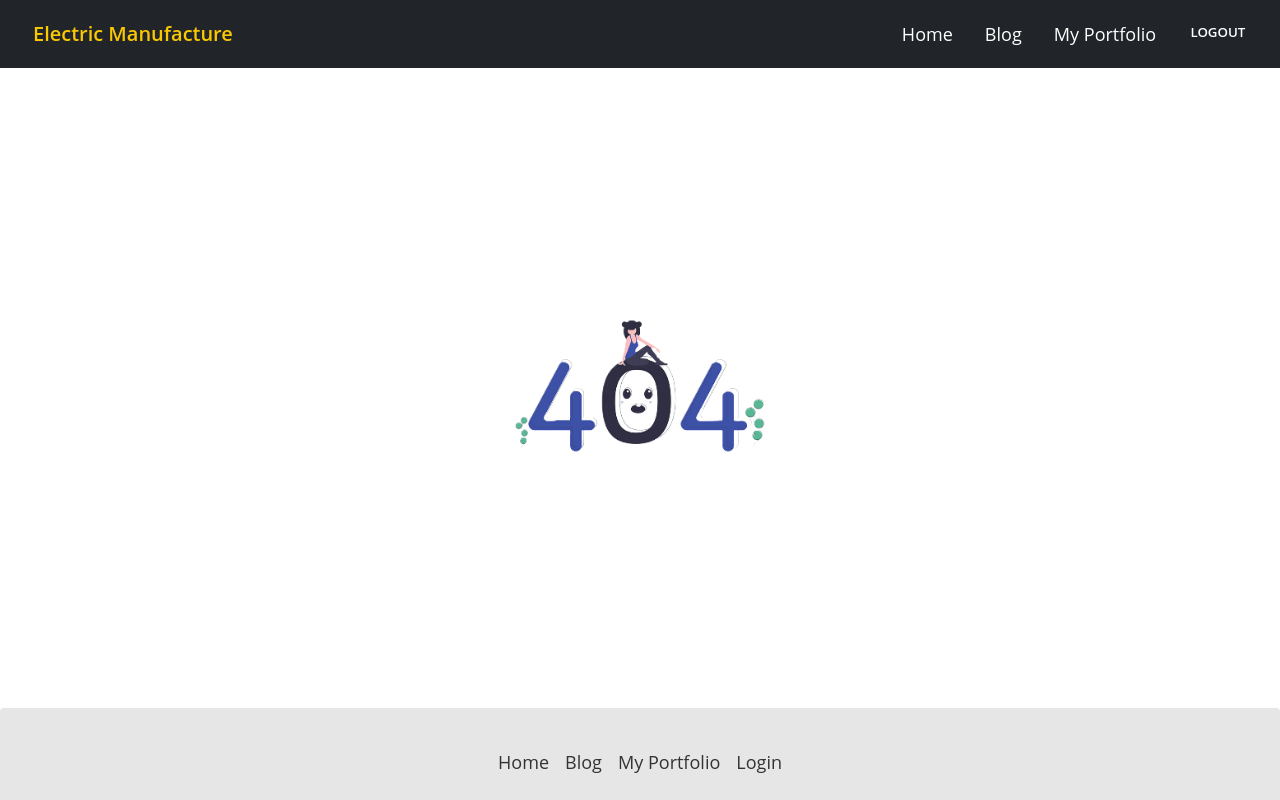
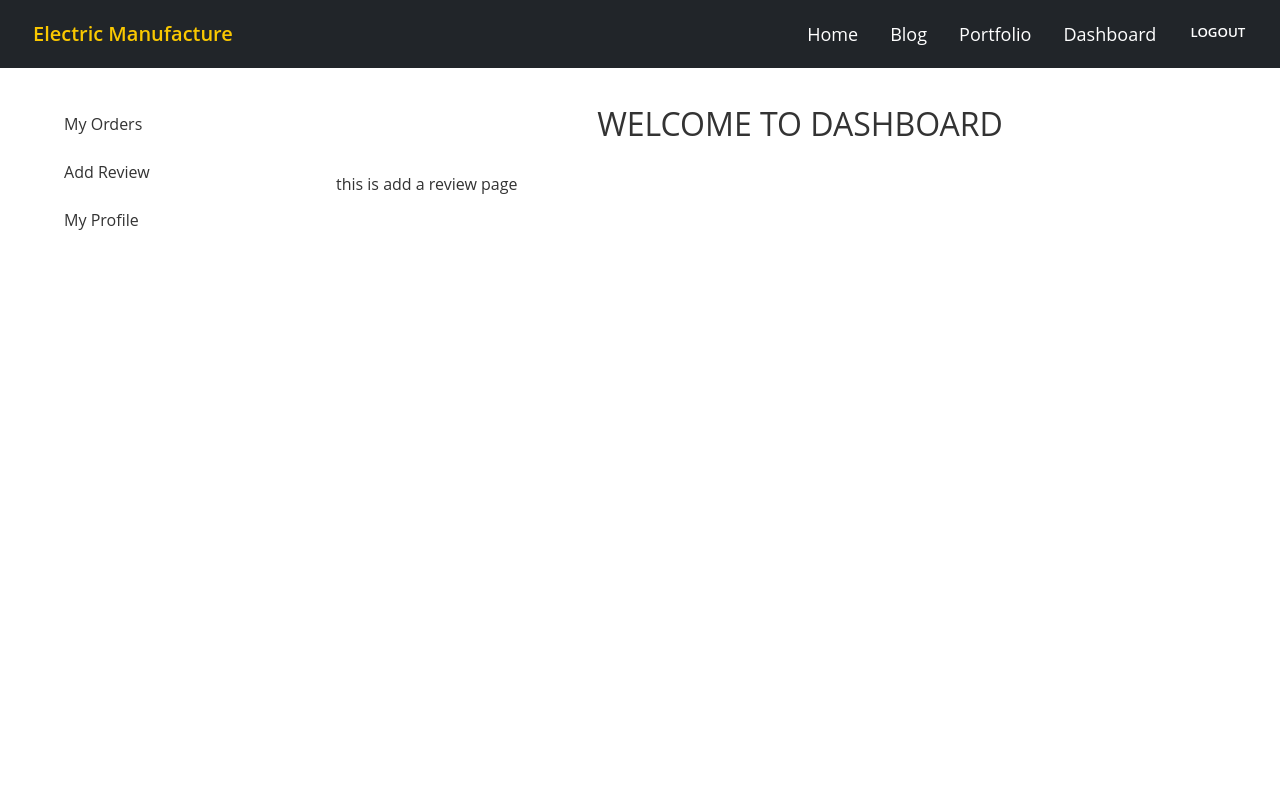
Before and after one commit to sumonbarai/electric-menufacture-client, a React (Create React App) app: page /dashboard/addReview in a window 1280 px wide. Shown: the top 800 px of the page. Built offline with nearby package versions, Linux system fonts and the light colour scheme; no server answers; sample sign-in values are in the browser's storage.

Commit message:
react queary setup

```diff
--- a/package.json
+++ b/package.json
@@ -14,6 +14,7 @@
     "react-hook-form": "^7.31.2",
     "react-hot-toast": "^2.2.0",
     "react-icons": "^4.3.1",
+    "react-query": "^3.39.0",
     "react-router-dom": "^6.3.0",
     "react-scripts": "5.0.1",
     "web-vitals": "^2.1.4"
--- a/src/App.js
+++ b/src/App.js
@@ -12,6 +12,10 @@ import NotFound from "./shared/NotFound";
 import { Toaster } from "react-hot-toast";
 import Purchase from "./pages/Purchase/Purchase";
 import RequireAuth from "./shared/RequireAuth";
+import Dashboard from "./pages/Dashboard/Dashboard";
+import MyOrder from "./pages/Dashboard/MyOrder";
+import AddReview from "./pages/Dashboard/AddReview";
+import MyProfile from "./pages/Dashboard/MyProfile";
 
 function App() {
   return (
@@ -33,6 +37,19 @@ function App() {
           }
         />
         <Route
+          path="dashboard"
+          element={
+            <RequireAuth>
+              <Dashboard></Dashboard>
+            </RequireAuth>
+          }
+        >
+          <Route index element={<MyOrder></MyOrder>} />
+          <Route path="myOrder" element={<MyOrder></MyOrder>} />
+          <Route path="addReview" element={<AddReview></AddReview>} />
+          <Route path="myProfile" element={<MyProfile></MyProfile>} />
+        </Route>
+        <Route
           path="forgetPassword"
           element={<ForgetPassword></ForgetPassword>}
         />
--- a/src/index.js
+++ b/src/index.js
@@ -4,13 +4,16 @@ import "./index.css";
 import App from "./App";
 import reportWebVitals from "./reportWebVitals";
 import { BrowserRouter } from "react-router-dom";
-
+import { QueryClient, QueryClientProvider } from "react-query";
+const queryClient = new QueryClient();
 const root = ReactDOM.createRoot(document.getElementById("root"));
 root.render(
   <React.StrictMode>
-    <BrowserRouter>
-      <App />
-    </BrowserRouter>
+    <QueryClientProvider client={queryClient}>
+      <BrowserRouter>
+        <App />
+      </BrowserRouter>
+    </QueryClientProvider>
   </React.StrictMode>
 );
 
--- /dev/null
+++ b/src/pages/Dashboard/AddReview.js
@@ -0,0 +1,11 @@
+import React from "react";
+
+const AddReview = () => {
+  return (
+    <div>
+      <h1>this is add a review page</h1>
+    </div>
+  );
+};
+
+export default AddReview;
--- /dev/null
+++ b/src/pages/Dashboard/Dashboard.js
@@ -0,0 +1,38 @@
+import React from "react";
+import { Link, Outlet } from "react-router-dom";
+
+const Dashboard = () => {
+  return (
+    <div className="container mx-auto px-4">
+      <div className="drawer drawer-mobile">
+        <input id="my-drawer-2" type="checkbox" className="drawer-toggle" />
+        <div className="drawer-content ">
+          <h2 className="section-title mt-8 ">Welcome to dashboard</h2>
+          <Outlet />
+          <label
+            htmlFor="my-drawer-2"
+            className="btn btn-primary drawer-button lg:hidden"
+          >
+            Open drawer
+          </label>
+        </div>
+        <div className="drawer-side">
+          <label htmlFor="my-drawer-2" className="drawer-overlay"></label>
+          <ul className="menu p-8 overflow-y-auto w-48 sm:w-80 bg-base-100 text-base-content">
+            <li>
+              <Link to="/dashboard/myOrder">My Orders</Link>
+            </li>
+            <li>
+              <Link to="/dashboard/addReview">Add Review</Link>
+            </li>
+            <li>
+              <Link to="/dashboard/myProfile">My Profile</Link>
+            </li>
+          </ul>
+        </div>
+      </div>
+    </div>
+  );
+};
+
+export default Dashboard;
--- /dev/null
+++ b/src/pages/Dashboard/MyOrder.js
@@ -0,0 +1,11 @@
+import React from "react";
+
+const MyOrder = () => {
+  return (
+    <div>
+      <h2>Your total Order </h2>
+    </div>
+  );
+};
+
+export default MyOrder;
--- /dev/null
+++ b/src/pages/Dashboard/MyProfile.js
@@ -0,0 +1,7 @@
+import React from "react";
+
+const MyProfile = () => {
+  return <div>this is my profile page</div>;
+};
+
+export default MyProfile;
--- a/src/shared/Navbar.js
+++ b/src/shared/Navbar.js
@@ -21,9 +21,16 @@ const Navbar = () => {
       </li>
       <li>
         <Link className="text-lg" to="/portfolio">
-          My Portfolio
+          Portfolio
         </Link>
       </li>
+      {user && (
+        <li>
+          <Link className="text-lg" to="/dashboard">
+            Dashboard
+          </Link>
+        </li>
+      )}
       <li>
         {user ? (
           <button
```
Also changed, not shown: 1 other file (tests, documents, lock files or other folders).
